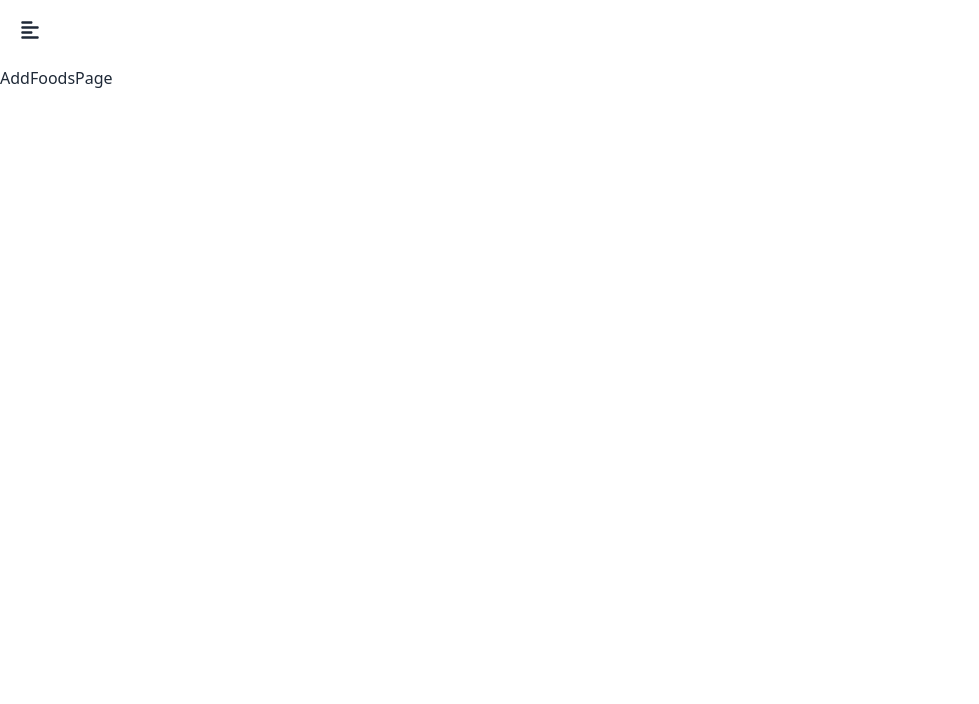
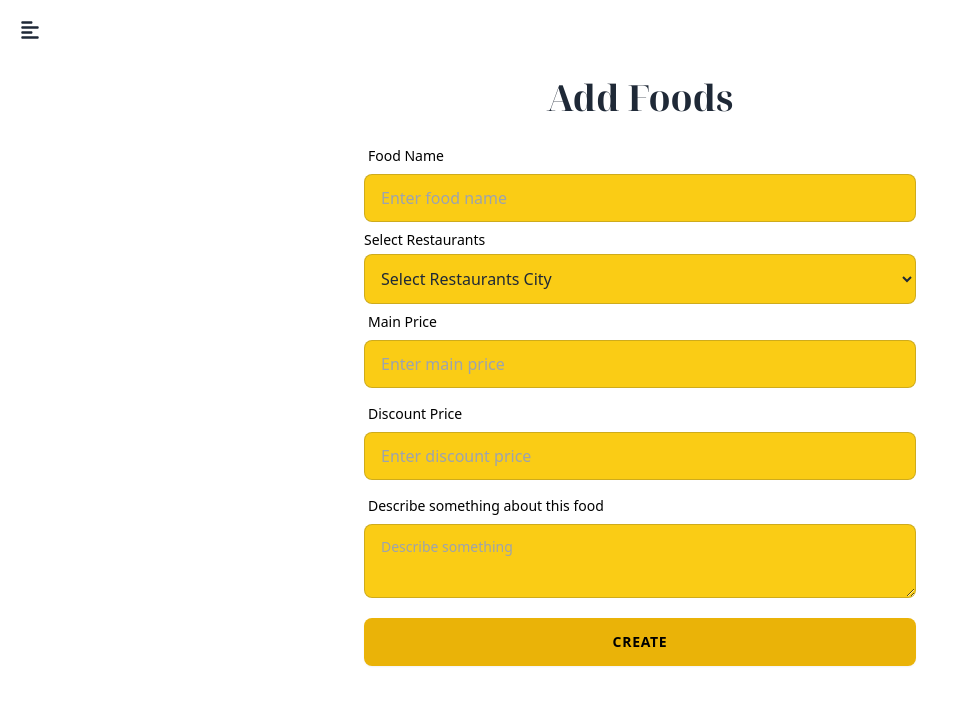
Before and after one commit to PIYAS137/FoodMonkey-Client, a React (Vite) app: page /dashboard/add_foods in a window 1280 px wide. Shown: the top 704 px of the page, without its empty margins (0-979 px from the left). Built offline with nearby package versions, Linux system fonts and the light colour scheme; a web font is replaced by a local one.

Commit message:
basic pages are done for admin routes

```diff
--- a/src/Components/DashboardComponents/AddFoodPage/AddFoodPage.jsx
+++ /dev/null
@@ -1,8 +0,0 @@
-
-const AddFoodPage = () => {
-  return (
-    <div>AddFoodPage</div>
-  )
-}
-
-export default AddFoodPage
--- a/src/Components/DashboardComponents/AddFoodsPage/AddFoodsPage.jsx
+++ /dev/null
@@ -1,9 +0,0 @@
-
-
-const AddFoodsPage = () => {
-  return (
-    <div>AddFoodsPage</div>
-  )
-}
-
-export default AddFoodsPage
--- a/src/Components/DashboardComponents/AdminMenu/AdminMenu.jsx
+++ b/src/Components/DashboardComponents/AdminMenu/AdminMenu.jsx
@@ -3,26 +3,26 @@ import { FaAlignLeft } from "react-icons/fa6";
 
 import './AdminMenu.css'
 
-
 const AdminMenu = () => {
     return (
-        <nav className="drawer">
+        <nav className="drawer z-50">
             <input id="my-drawer" type="checkbox" className="drawer-toggle" />
             <div className="drawer-content">
                 <label htmlFor="my-drawer" className=" p-5 cursor-pointer text-xl inline-block drawer-button">
-                    <FaAlignLeft/>
+                    <FaAlignLeft />
                 </label>
             </div>
             <div className="drawer-side">
                 <label htmlFor="my-drawer" aria-label="close sidebar" className="drawer-overlay"></label>
                 <ul className="menu p-4 w-80 min-h-full text-base-content bg-yellow-400">
-                <h1 className=" text-center mb-3 text-lg font-black uppercase">Admin Routes</h1>
+                    <h1 className=" text-center mb-3 text-lg font-black uppercase">Admin Routes</h1>
                     {/* Sidebar content here */}
                     <li className="rounded-lg text-black bg-yellow-500 mb-2"><NavLink to={'/dashboard/admin_dashboard'}>Admin Home</NavLink></li>
                     <li className="rounded-lg text-black bg-yellow-500 mb-2"><NavLink to={'/dashboard/add_restaurants'}>Add Restaurants</NavLink></li>
+                    <li className="rounded-lg text-black bg-yellow-500 mb-2"><NavLink to={'/dashboard/manage_restaurants'}>Manage Restaurants</NavLink></li>
                     <li className="rounded-lg text-black bg-yellow-500 mb-2"><NavLink to={'/dashboard/add_foods'}>Add Foods</NavLink></li>
+                    <li className="rounded-lg text-black bg-yellow-500 mb-2"><NavLink to={'/dashboard/manage_foods'}>Manage Foods</NavLink></li>
                     <li className="rounded-lg text-black bg-yellow-500 mb-2"><NavLink to={'/'}>Home Page</NavLink></li>
-
                 </ul>
             </div>
         </nav>
--- /dev/null
+++ b/src/Pages/AddFoodsPage/AddFoodsPage.jsx
@@ -0,0 +1,89 @@
+import { useForm } from "react-hook-form"
+import { areaArr } from "../../Utils/Cities";
+
+const AddFoodsPage = () => {
+
+  const {
+    register,
+    handleSubmit,
+    reset,
+    formState: { errors },
+  } = useForm()
+
+  const onSubmit = (data) => {
+    const temp = data;
+    temp.items_count = 0;
+    temp.status=true;
+    temp.ratings = Math.floor((Math.random() * 5) + 1); //for this temporary porject, i simplify the backend !
+    // i have to select the res name
+    console.log(temp);
+    reset()
+  }
+
+
+
+
+  return (
+    <div>
+      {/* <h1 className=" text-center font-bold text-lg"></h1> */}
+      <form onSubmit={handleSubmit(onSubmit)} className="p-3 col-span-2 w-full h-full flex flex-col justify-center max-w-xl mx-auto">
+        <h1 className=" text-4xl font-bold font-custom text-center mb-5">Add Foods</h1>
+
+        {/* restaurants name field */}
+        <div className="form-control mb-2">
+          <label className="label">
+            <span className="label-text text-black">Food Name</span>
+          </label>
+          <input {...register("name", { required: true })} placeholder="Enter food name" className="input input-bordered bg-yellow-400" />
+          {errors.name && <span className=" text-red-500">Name is required</span>}
+        </div>
+
+
+        {/* Select restaurants field */}
+        <label className="label-text text-black">Select Restaurants</label>
+        <select {...register("res_city", { required: true })} className="p-3 w-full mt-1 border rounded-lg input-bordered mr-2 bg-yellow-400 cursor-pointer">
+          <option value="" >Select Restaurants City</option>
+          {
+            areaArr.map(one => <option value={one?.name} key={one.id} className=" capitalize" >{one?.name}</option>)
+          }
+        </select>
+        {errors.res_city && <span className=" text-red-500">City is required</span>}
+
+        {/* main price field */}
+        <div className="form-control mb-2">
+          <label className="label">
+            <span className="label-text text-black">Main Price</span>
+          </label>
+          <input {...register("main_price", { required: true })} type="number" min={1} placeholder="Enter main price" className="input input-bordered bg-yellow-400" />
+          {errors.main_price && <span className=" text-red-500">this field is required</span>}
+        </div>
+
+        {/* discount price field */}
+        <div className="form-control mb-2">
+          <label className="label">
+            <span className="label-text text-black">Discount Price</span>
+          </label>
+          <input {...register("discount_price", { required: true })} type="number" min={1} placeholder="Enter discount price" className="input input-bordered bg-yellow-400" />
+          {errors.discount_price && <span className=" text-red-500">this field is required</span>}
+        </div>
+
+        {/* food details field */}
+        <div className="form-control mb-2">
+          <label className="label">
+            <span className="label-text text-black">Describe something about this food</span>
+          </label>
+          <textarea  {...register("describe", { required: true })} placeholder="Describe something" className="textarea textarea-bordered bg-yellow-400" />
+          {errors.describe && <span className=" text-red-500">this field is required</span>}
+        </div>
+
+
+
+        <div className="form-control ">
+          <button className="btn hover:bg-yellow-400 mt-3 bg-yellow-500 text-black border-none uppercase tracking-wider ">Create</button>
+        </div>
+      </form>
+    </div>
+  )
+}
+
+export default AddFoodsPage
--- a/src/Components/DashboardComponents/AddRestaurantsPage/AddRestaurantsPage.jsx
+++ b/src/Pages/AddRestaurantsPage/AddRestaurantsPage.jsx
@@ -1,13 +1,12 @@
 import { useForm } from "react-hook-form"
-import { Link } from "react-router-dom";
-import { areaArr } from "../../../Utils/Cities";
+import { areaArr } from "../../Utils/Cities";
 
 const AddRestaurantsPage = () => {
 
   const {
     register,
     handleSubmit,
-    watch,
+    reset,
     formState: { errors },
   } = useForm()
 
@@ -17,6 +16,7 @@ const AddRestaurantsPage = () => {
     temp.items_count=0;
     temp.ratings=Math.floor((Math.random() * 5) + 1); //for this temporary porject, i simplify the backend !
     console.log(temp);
+    reset()
   }
 
 
--- a/src/Pages/DashboardHomePage/DashboardHomePage.jsx
+++ b/src/Pages/DashboardHomePage/DashboardHomePage.jsx
@@ -8,4 +8,4 @@ const DashboardHomePage = () => {
   )
 }
 
-export default DashboardHomePage
+export default DashboardHomePage;
--- /dev/null
+++ b/src/Pages/ManageFoodsPage/ManageFoodsPage.jsx
@@ -0,0 +1,43 @@
+import { Link } from "react-router-dom"
+
+
+const ManageFoodsPage = () => {
+    return (
+        <div>
+            <h1 className=" text-center font-bold text-lg">Manage Foods</h1>
+            {/* table content start from here */}
+            <div className="overflow-x-auto max-w-3xl mx-auto mt-5 border-x">
+                <table className="table">
+                    {/* head */}
+                    <thead className=" bg-yellow-200">
+                        <tr>
+                            <th>Name</th>
+                            <th>Job</th>
+                            <th>Favorite Color</th>
+                            <th>
+                                Actions
+                            </th>
+                        </tr>
+                    </thead>
+                    <tbody>
+                        {/* row 1 */}
+                        <tr>
+                            <td>Cy Ganderton</td>
+                            <td>Quality Control Specialist</td>
+                            <td>Blue</td>
+                            <td>
+                                <button className=" btn btn-xs mr-2 btn-error text-white">DELETE</button>
+                                <Link to={'/dashboard/update_foods'}>
+                                    <button className=" btn btn-xs btn-primary text-white">UPDATE</button>
+                                </Link>
+                            </td>
+                        </tr>
+                    </tbody>
+                </table>
+            </div>
+            {/* table content start from here */}
+        </div>
+    )
+}
+
+export default ManageFoodsPage
--- /dev/null
+++ b/src/Pages/ManageRestaurantsPage/ManageRestaurantsPage.jsx
@@ -0,0 +1,43 @@
+import { Link } from "react-router-dom"
+
+
+const ManageRestaurantsPage = () => {
+    return (
+        <div>
+            <h1 className=" text-center font-bold text-lg">Manage Restaurants</h1>
+            {/* table content start from here */}
+            <div className="overflow-x-auto max-w-3xl mx-auto mt-5 border-x">
+                <table className="table">
+                    {/* head */}
+                    <thead className=" bg-yellow-200">
+                        <tr>
+                            <th>Name</th>
+                            <th>Job</th>
+                            <th>Favorite Color</th>
+                            <th>
+                                Actions
+                            </th>
+                        </tr>
+                    </thead>
+                    <tbody>
+                        {/* row 1 */}
+                        <tr>
+                            <td>Cy Ganderton</td>
+                            <td>Quality Control Specialist</td>
+                            <td>Blue</td>
+                            <td>
+                                <button className=" btn btn-xs mr-2 btn-error text-white">DELETE</button>
+                                <Link to={'/dashboard/update_restaurants'}>
+                                    <button className=" btn btn-xs btn-primary text-white">UPDATE</button>
+                                </Link>
+                            </td>
+                        </tr>
+                    </tbody>
+                </table>
+            </div>
+            {/* table content start from here */}
+        </div>
+    )
+}
+
+export default ManageRestaurantsPage
--- /dev/null
+++ b/src/Pages/UpdateFoodsPage/UpdateFoodsPage.jsx
@@ -0,0 +1,9 @@
+
+
+const UpdateFoodsPage = () => {
+  return (
+    <div>UpdateFoodsPage</div>
+  )
+}
+
+export default UpdateFoodsPage
--- /dev/null
+++ b/src/Pages/UpdateRestaurantsPage/UpdateRestaurantsPage.jsx
@@ -0,0 +1,9 @@
+
+
+const UpdateRestaurantsPage = () => {
+  return (
+    <div>UpdateRestaurantsPage</div>
+  )
+}
+
+export default UpdateRestaurantsPage
```
Also changed, not shown: src/Routes/Routes.jsx (+50 -29 lines).
